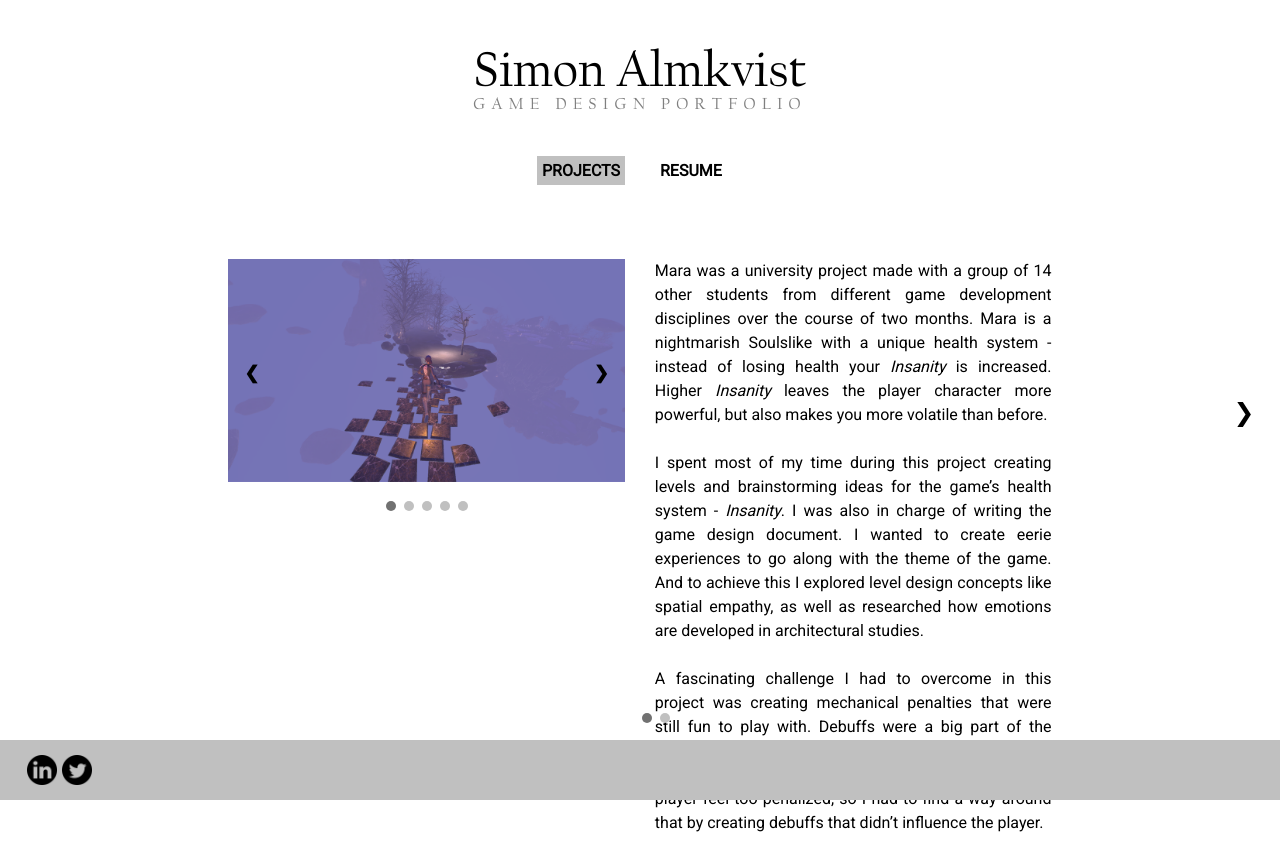
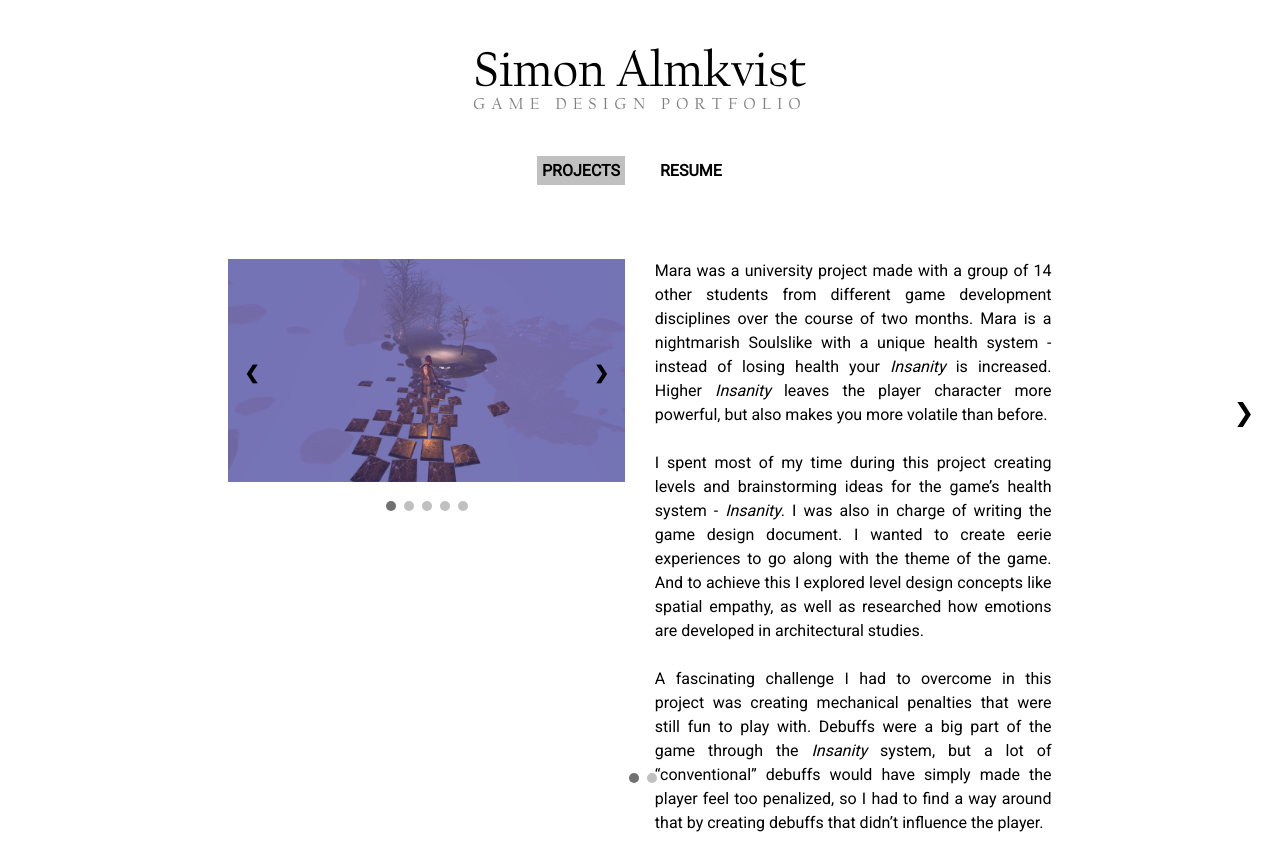
Before and after one commit to simonsomething/simonsomething.github.io, a plain HTML site: page mara.html in a window 1280 px wide. Drawn offline with Linux system fonts and the light colour scheme; a script that the page names is missing; files whose address does not match are found by name.

Commit message:
Hid footer

```diff
--- a/css/default.css
+++ b/css/default.css
@@ -225,8 +225,8 @@
 
 .projectDot-container {
     position: fixed;
-    height: 90px;
-    left: 50%;
+    height: 30px;
+    left: 49%;
     bottom: 0;
 }
 
@@ -234,7 +234,7 @@
     position: fixed;
     height: 60px;
     bottom: 0;
-    background-color: #C0C0C0;
+    background-color: #fff;
     width: 100%;
 }
 
```
Also changed, not shown: index.html (+2 -0 lines), infinite.html (+2 -0 lines), mara.html (+2 -0 lines), resume.html (+2 -0 lines).
